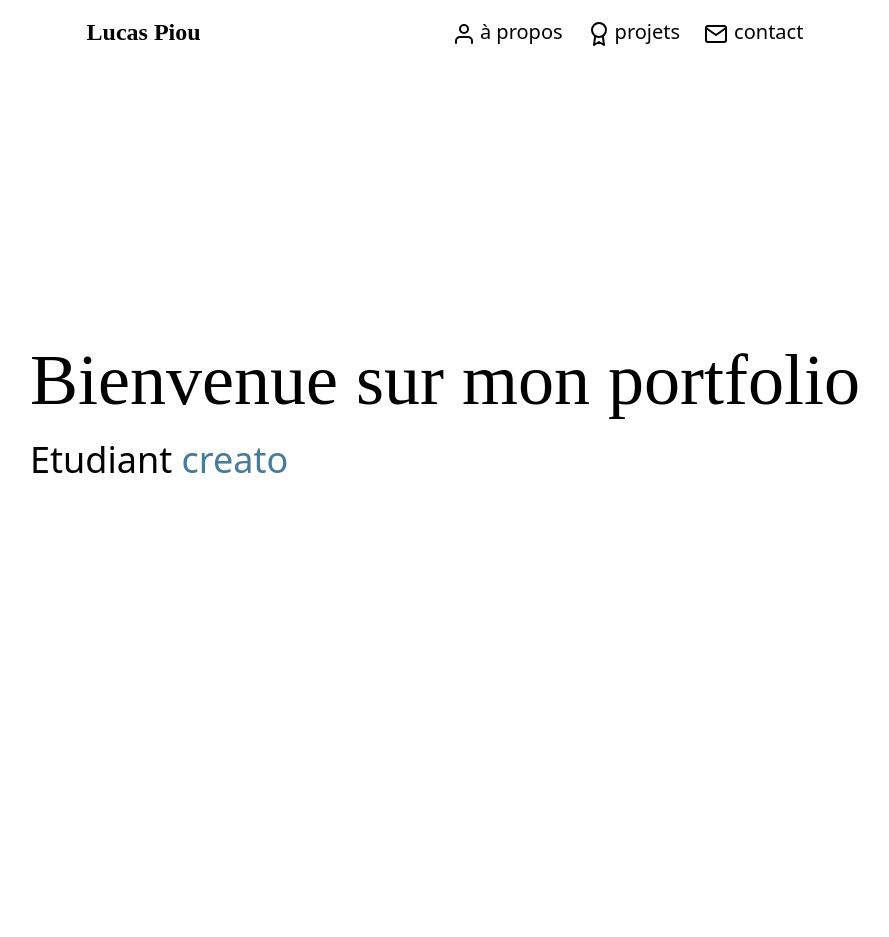
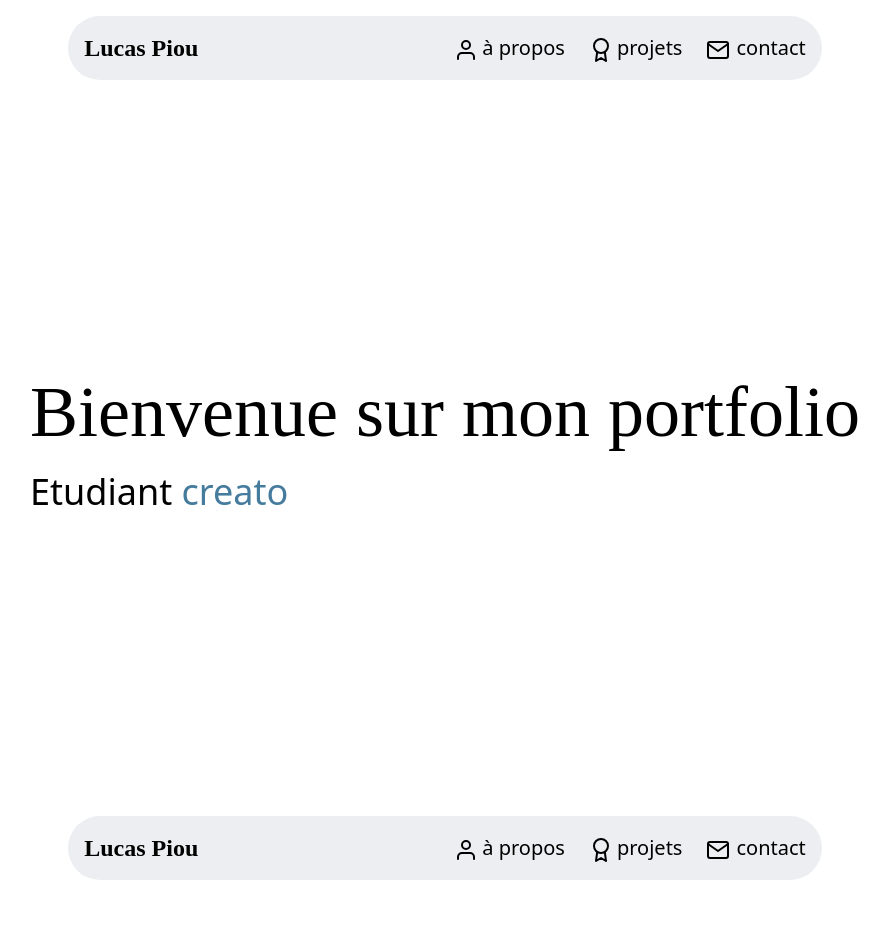
Before and after one commit to Speed-12/portfolio, a React (Vite) app in the folder portfolioApp/: page / in a window 1280 px wide. Shown: the top 937 px of the page, without its empty margins (195-1084 px from the left). Built offline with nearby package versions, Linux system fonts and the light colour scheme.

Commit message:
add navBar to bottom

```diff
--- a/portfolioApp/src/App.tsx
+++ b/portfolioApp/src/App.tsx
@@ -1,10 +1,11 @@
 import './App.css'
-import Header from './header'
 import Intro from './Intro'
 import Projects from './projects'
 import Apropros from './Apropros'
 import AboutPage from './components/skills'
 import Contact from './contact'
+import BottomHeader from './BottomHeader'
+import Header from './Header'
 function App() {
 
   return (
@@ -15,6 +16,7 @@ function App() {
       <Projects />
       <AboutPage />
       <Contact />
+      <BottomHeader/>
     </div>
   )
 }
--- /dev/null
+++ b/portfolioApp/src/BottomHeader.tsx
@@ -0,0 +1,22 @@
+import React, { useEffect, useState } from 'react'
+import Header from './Header'
+
+export default function BottomHeader() {
+
+  const [show,setShow] = useState(false)
+
+  function scrollDetection(){
+    setShow(window.scrollY>100)
+  }
+
+  useEffect(()=>{
+    window.addEventListener('scroll',scrollDetection)
+    return ()=>{window.removeEventListener('scroll', scrollDetection)}
+  }, [])
+
+  return (
+    <div className='fixed bottom-0 w-full flex justify-center data-[show=false]:translate-y-full transition-transform ease-in-out duration-800' data-show={show}>
+        <Header/>
+    </div>
+  )
+}
--- a/portfolioApp/src/header.tsx
+++ b/portfolioApp/src/header.tsx
@@ -1,9 +1,9 @@
 
 export default function Header() {
   return (
-      <header className={""} >
-        <nav className={"flex flex-row items-center justify-between px-[22vw] p-4 w-full"}>
-          <a href="/"><h2 className='text-2xl text-black font-[amiri] font-bold'>Lucas Piou</h2></a>
+        <div className="bg-gray-300/40 rounded-4xl m-4 justify-self-center backdrop-blur-md">
+          <nav className="flex flex-row items-center justify-between p-4 gap-[20vw]">
+          <a href="/"><h2 className=' text-2xl text-black font-[amiri] font-bold '>Lucas Piou</h2></a>
 
             <ul className='flex flex-row md:text-xl text-md sm:gap-6 gap-2 items-center md:w'>
               <div className="flex flex-row items-end gap-1 w-fit hover:underline-offset-3 hover:underline hover:text-[#457B9D]">
@@ -27,8 +27,7 @@ export default function Header() {
                 <a className="sm:flex hidden" href="#contact"><li className="pl-0.5"> contact</li></a>
               </div>
             </ul>
-
-        </nav>
-      </header>
+          </nav>
+        </div>
   )
 }
--- a/portfolioApp/src/projectsPage.tsx
+++ b/portfolioApp/src/projectsPage.tsx
@@ -1,4 +1,4 @@
-import Header from './header.tsx'
+import Header from './Header.tsx'
 import Projects from './projects.tsx'
 
 export default function ProjectsPage() {
```
